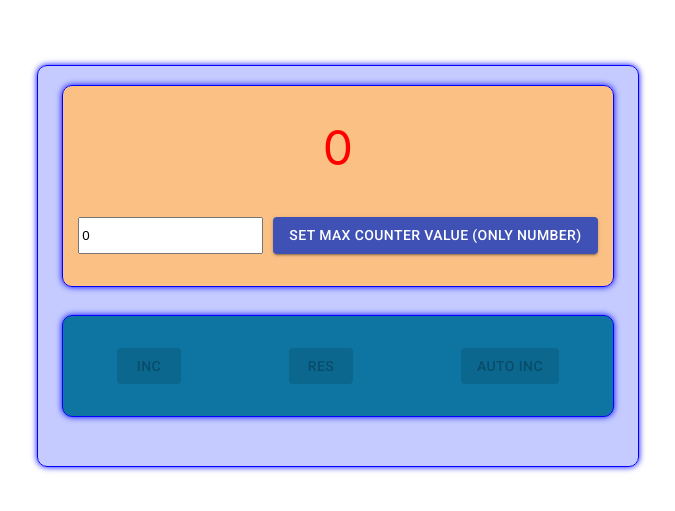
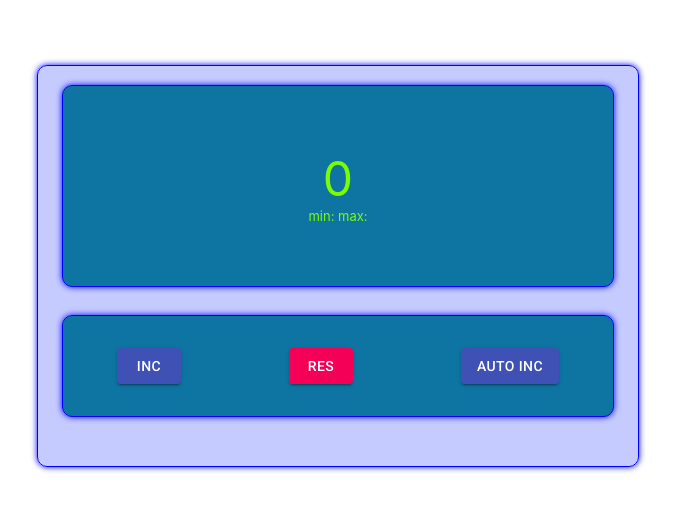
Before and after one commit to Kysapka/Counter-on-React, a React (Create React App) app: page / in a window 1280 px wide. Shown: the part 115-626 px from the top of the page, without its empty margins (302-977 px from the left). Built offline with nearby package versions, Linux system fonts and the light colour scheme.

Commit message:
LocalStorage add

```diff
--- a/src/Components/Counter.tsx
+++ b/src/Components/Counter.tsx
@@ -9,14 +9,44 @@ export const Counter = () => {
         setCount(actualValue);
     }
 
-    const setMaxCounterValueHandler = (currentValue: number) => {
-           setMaxValue(currentValue);
+    const getCurrentCount = () => {
+        let restoreCurrentCount = localStorage.getItem('currentCount')
+        if (restoreCurrentCount) {
+            let currentCount = JSON.parse(restoreCurrentCount)
+            return currentCount
+        } else return 0
+    }
+    const getMinValue = () => {
+        let restoreMinValue = localStorage.getItem('minValue')
+        if (restoreMinValue) {
+            let min = JSON.parse(restoreMinValue)
+            return min
+        }
+    }
+    const getMaxValue = () => {
+        let restoreMaxValue = localStorage.getItem('maxValue')
+        if (restoreMaxValue) {
+            let max = JSON.parse(restoreMaxValue)
+            return max
+        }
+
     }
 
-    let startValue = 0;
 
-    let [maxValue, setMaxValue] = useState(0)
-    let [count, setCount] = useState<number>(startValue)
+    let [minValue, setMinValue] = useState(getMinValue)
+    let [maxValue, setMaxValue] = useState(getMaxValue)
+
+    const setStartValues = (min: number, max: number) => {
+        setMinValue(min);
+        setMaxValue(max);
+        setCount(min)
+    }
+
+    let [count, setCount] = useState<number>(getCurrentCount)
+
+    useEffect(() => {
+        localStorage.setItem('currentCount', JSON.stringify(count))
+    }, [count])
 
     let [timerId, setTimerId] = useState<any>(null)
 
@@ -38,14 +68,16 @@ export const Counter = () => {
 
     let isIncButtonDisable = (count === maxValue) || isAuto
     let isAutoIncButtonDisable = count === maxValue
-    let isResetButtonDisable = count === startValue
+    let isResetButtonDisable = count === minValue
     let isWarringMessage = count === maxValue
 
     const ResetCountHandler = () => {
         timerId && clearTimeout(timerId)
+        setMinValue(0)
         setMaxValue(0)
         setCount(0);
         setIsAuto(false)
+        localStorage.clear()
     }
 
     return (
@@ -53,11 +85,13 @@ export const Counter = () => {
             <div className={s.counter}></div>
 
             <CounterTablo count={count}
+                          minValue={minValue}
                           maxValue={maxValue}
                           isResetButtonDisable={isResetButtonDisable}
                           isIncButtonDisable={isIncButtonDisable}
                           isWarringMessage={isWarringMessage}
-                          setMaxValue={setMaxCounterValueHandler}/>
+                          setStartValues={setStartValues}
+                          />
 
             <ControlPanel IncrementCountHandler={IncrementCountHandler}
                           autoIncrementCountHandler={autoIncrementCountHandler}
--- a/src/Components/CounterTablo/CounterTablo.module.css
+++ b/src/Components/CounterTablo/CounterTablo.module.css
@@ -8,7 +8,7 @@
     border: blue solid 1px;
     border-radius: 10px;
     box-shadow: 0px 0px 6px blue;
-    color: red;
+    color: lawngreen;
     font-size: xxx-large;
     align-items: center;
     justify-content: center;
@@ -17,6 +17,7 @@
 }
 
 .errorClass {
+    color: red;
     background: rgba(255,192,123,0.93)
 }
 
@@ -25,3 +26,7 @@
     font-size: large;
     color: rgba(255,46,51,0.93);
 }
+
+.countInfo {
+    font-size: small;
+}
--- a/src/Components/CounterTablo/CounterTablo.tsx
+++ b/src/Components/CounterTablo/CounterTablo.tsx
@@ -1,4 +1,4 @@
-import React, {Dispatch, SetStateAction} from 'react';
+import React, {Dispatch, SetStateAction, useState} from 'react';
 import s from './CounterTablo.module.css'
 import {InputBlockInitializeted} from "../InputBlockInitializeted";
 
@@ -7,21 +7,27 @@ type CounterTabloProps = {
     isIncButtonDisable: boolean,
     isResetButtonDisable: boolean
     isWarringMessage: boolean
+    minValue: number
     maxValue: number
-    setMaxValue: (currentValue: number) => void
+    setStartValues: (currentMinValue: number, currentMaxValue: number) => void
+
 }
 
-export const CounterTablo: React.FC<CounterTabloProps> = ({count, maxValue, isIncButtonDisable, isResetButtonDisable, isWarringMessage, setMaxValue, ...props}) => {
+export const CounterTablo: React.FC<CounterTabloProps> = ({count, minValue, maxValue, isIncButtonDisable, isResetButtonDisable, isWarringMessage, setStartValues, ...props}) => {
     const errorMessage = 'Counter have a max value. Please reset counter!'
     const errorClass = isWarringMessage ? s.errorClass : ''
     const CounterTableClasses = `${s.infoTablo} ${errorClass}`
+
+
     return (
             <div className={CounterTableClasses}>
                 <div>
                     {count}
                 </div>
-                <div>
-                    {maxValue === 0 && <InputBlockInitializeted isDisabled={false} callback={setMaxValue}/>}
+                <div className={s.inputBlock}>
+                       {maxValue === 0 ? <InputBlockInitializeted title={'Set start values'} callback={setStartValues} minValue={minValue} maxValue={maxValue}/>
+                           : <div className={s.countInfo}>min: {minValue} max: {maxValue}</div>
+                       }
                 </div>
                 <div className={s.errorMessage}>
                     {count !==0 && isWarringMessage && errorMessage}
--- a/src/Components/InputBlockInitializeted.tsx
+++ b/src/Components/InputBlockInitializeted.tsx
@@ -1,36 +1,73 @@
-import React, {ChangeEvent, useState} from 'react'
+import React, {ChangeEvent, useEffect, useState} from 'react'
 import {UniversalButton} from "./UniversalButton";
 
 type InputBlockInitializetedProps = {
-    isDisabled : boolean,
-    callback: (currentValue: number) => void,
-    }
+    minValue: number
+    maxValue: number
+    title: string
+    callback: (currentMinValue: number, currentMaxValue: number) => void,
+}
 
 const styleInputBlock = {
-    marginTop: 40,
-    display: 'flex'
- }
+    fontSize: "medium",
+    marginTop: 10,
+
+}
 const input = {
     marginRight: 10
 }
-export const InputBlockInitializeted:React.FC<InputBlockInitializetedProps> = ({isDisabled, callback, ...props}) => {
+export const InputBlockInitializeted: React.FC<InputBlockInitializetedProps> = (props: InputBlockInitializetedProps) => {
 
-    let [currentValueOfMaxCounter, setcurrentValueOfMaxCounter] =useState<number>(0)
+    let [error, setError] = useState(false)
+    let [currentValueOfMinCounter, setCurrentValueOfMinCounter] = useState<number>(props.minValue)
+    let [currentValueOfMaxCounter, setCurrentValueOfMaxCounter] = useState<number>(props.maxValue)
 
+    const setInputMinCurrentValueHandler = (event: ChangeEvent<HTMLInputElement>) => {
+        setCurrentValueOfMinCounter(Number(event.currentTarget.value));
+    }
     const setInputMaxCurrentValueHandler = (event: ChangeEvent<HTMLInputElement>) => {
-        setcurrentValueOfMaxCounter(Number(event.currentTarget.value));
+        setCurrentValueOfMaxCounter(Number(event.currentTarget.value));
+    }
+
+    useEffect(() => {
+        localStorage.setItem('minValue', JSON.stringify(currentValueOfMinCounter))
+        localStorage.setItem('maxValue', JSON.stringify(currentValueOfMaxCounter))
+    },[currentValueOfMinCounter, currentValueOfMaxCounter])
+
+    useEffect(() => {
+        if (currentValueOfMinCounter < 0 || currentValueOfMaxCounter < 0 || currentValueOfMinCounter === currentValueOfMaxCounter || currentValueOfMinCounter > currentValueOfMaxCounter) {
+            setError(true)
+        } else setError(false)
+
+    }, [currentValueOfMinCounter, currentValueOfMaxCounter])
+
+    const setActualValuesHandler = () => {
+        props.callback(currentValueOfMinCounter, currentValueOfMaxCounter)
+
     }
 
     return (<div style={styleInputBlock}>
-            <input value={currentValueOfMaxCounter}
+        <input
+            type={'number'}
+            placeholder={'enter min value...'}
+               style={input}
+               onChange={setInputMinCurrentValueHandler}
+        />
+
+            <input
+            type={'number'}
+            placeholder={'enter max value...'}
                    style={input}
                    onChange={setInputMaxCurrentValueHandler}
             />
-            <UniversalButton title={'Set max counter value (only number)'}
+            <UniversalButton title={props.title}
                              Color={"primary"}
-                             callback={() => callback(currentValueOfMaxCounter)}
-                             isDisabled={isDisabled}
+                             callback={setActualValuesHandler}
+                             isDisabled={error}
             />
-          </div>)
+
+        {error && <div style={styleInputBlock}>Please enter correct values!</div>}
+
+    </div>)
 
 }
```
